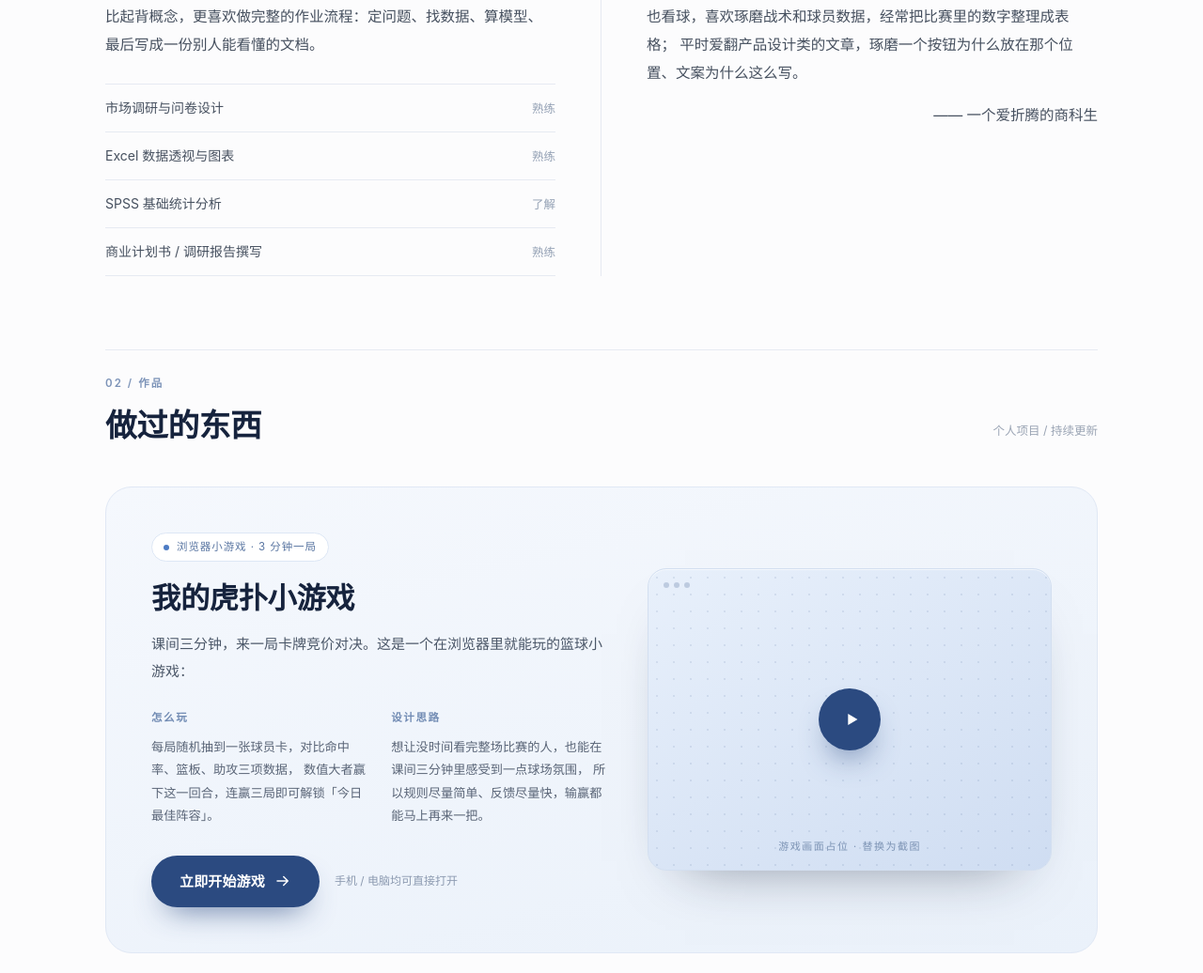
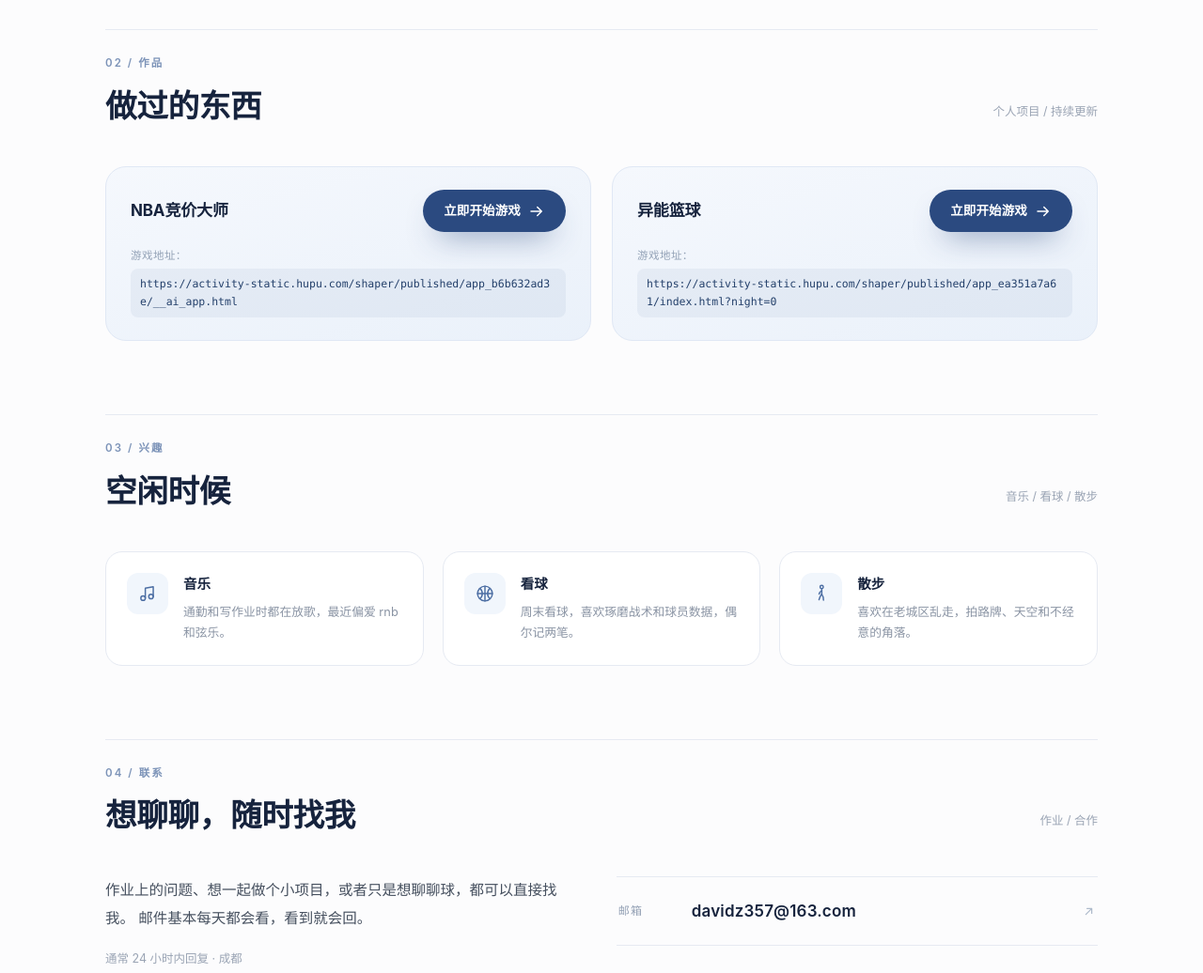
Before and after one commit to DavidZ-735/d, a plain HTML site: page index.html in a window 1280 px wide. Shown: the part 942-1978 px from the top of the page at 94% size. Drawn offline with Linux system fonts and the light colour scheme.

Commit message:
Add files via upload

```diff
--- a/index.html
+++ b/index.html
@@ -10,14 +10,12 @@
   成都大学 · 工商管理 · 课程作业个人主页
   --------------------------------------------------------------------------
   【使用说明】
-  1. 纯 HTML + CSS 单文件，无任何外部依赖（图标全部内联 SVG，图片全部为
-     纯 CSS 占位块），可直接上传到「刘老和同学们」平台或任意静态空间；
+  1. 纯 HTML + CSS 单文件，无任何外部依赖（图标全部内联 SVG），
+     可直接上传到「刘老和同学们」平台或任意静态空间；
   2. 修改内容：用编辑器全局搜索「★」符号，即可逐条定位到需要替换的
-     姓名、专业、文案、图片与链接；
-  3. 替换游戏封面图：把带 class="game-cover" 的 <a> 整段换成
-     <img class="game-cover" src="游戏截图.png" alt="游戏画面"
-          style="object-fit:cover">
-     即可保持同样的圆角与比例（CSS 中已用 border-radius + aspect-ratio 处理）；
+     姓名、专业、文案与链接；
+  3. 作品区是两个游戏链接卡：改按钮的 href 和下方 <code> 里的地址即可，
+     两张卡分别对应两个小游戏；
   4. 换配色：只改 :root 里的 --blue / --blue-deep / --tint 三个变量，
      全站颜色会同步变化；
   5. 顶部导航的「滚动加深」效果使用 CSS 滚动驱动动画实现，Chrome / Edge
@@ -354,29 +352,6 @@ a:focus-visible{
   text-align:right;
 }
 
-/* 能力清单 */
-.skill-list{
-  margin-top:26px;
-  border-top:1px solid var(--line);
-}
-
-.skill-list li{
-  display:flex;
-  align-items:baseline;
-  justify-content:space-between;
-  gap:16px;
-  padding:13px 0;
-  border-bottom:1px solid var(--line);
-  font-size:14px;
-  color:#46505F;
-}
-
-.skill-list em{
-  flex:0 0 auto;
-  font-size:12.5px;
-  color:#93A0B4;
-}
-
 /* ============================================================
    6. 作品：虎扑小游戏（浅蓝底大卡片）
    ============================================================ */
@@ -387,8 +362,13 @@ a:focus-visible{
   gap:22px;
 }
 
-.works-list .game-card{
+/* 游戏区：两张卡并排，横跨作品列表整行 */
+.game-grid{
   grid-column:1 / -1;
+  display:grid;
+  grid-template-columns:1fr 1fr;
+  gap:22px;
+  align-items:stretch;
 }
 
 /* 普通作品卡（当前未启用，新增作品时复制 HTML 中的模板块即可） */
@@ -456,86 +436,67 @@ a:focus-visible{
 .work-item-link:hover{ text-decoration:underline; }
 
 .game-card{
-  display:grid;
-  grid-template-columns:1.06fr .94fr;
-  gap:44px;
-  align-items:center;
-  padding:48px;
+  display:flex;
+  flex-direction:column;
+  gap:16px;
+  padding:24px 26px;
   border:1px solid #E0E8F5;
-  border-radius:28px;
+  border-radius:22px;
   background:linear-gradient(165deg,#F5F8FD 0%,#EAF1FA 100%);
+  transition:transform .4s var(--ease), border-color .4s var(--ease), box-shadow .4s var(--ease);
 }
 
-.game-badge{
-  display:inline-flex;
-  align-items:center;
-  gap:8px;
-  padding:5px 12px;
-  border:1px solid #DDE7F5;
-  border-radius:999px;
-  background:#fff;
-  font-size:11.5px;
-  letter-spacing:.08em;
-  color:#5A76A2;
+.game-card:hover{
+  transform:translateY(-3px);
+  border-color:#D5E2F3;
+  box-shadow:0 24px 46px -32px rgba(22,35,61,.45);
 }
 
-.game-badge i{
-  width:6px;
-  height:6px;
-  flex:0 0 6px;
-  border-radius:50%;
-  background:#4C7BC4;
+/* 名称与按钮同一行，窄屏自动换行 */
+.game-head{
+  display:flex;
+  align-items:center;
+  justify-content:space-between;
+  flex-wrap:wrap;
+  gap:14px 20px;
 }
 
-.game-title{
-  margin-top:18px;
-  font-size:clamp(1.5rem,2.6vw,1.95rem);
-  font-weight:700;
-  line-height:1.35;
+.game-name{
+  font-size:17px;
+  font-weight:650;
   letter-spacing:-.01em;
   color:var(--blue-ink);
-  text-wrap:balance;
 }
 
-.game-lede{
-  margin-top:14px;
-  max-width:38em;
-  font-size:15px;
-  line-height:1.9;
-  color:#4B5768;
+.game-head .btn{
+  padding:11px 22px;
+  font-size:13.5px;
+  gap:8px;
 }
 
-.game-notes{
-  display:grid;
-  grid-template-columns:1fr 1fr;
-  gap:26px;
-  margin:26px 0 30px;
+/* 外链地址：只做可选中复制的文本，不触发新窗口 */
+.game-addr{
+  margin:0;
+  font-size:11.5px;
+  line-height:1.6;
+  letter-spacing:.04em;
+  color:#93A2B6;
 }
-
-.game-notes h4{
-  margin-bottom:8px;
+.game-url{
+  display:block;
+  margin-top:5px;
+  padding:7px 10px;
+  border-radius:8px;
+  background:rgba(43,74,128,.06);
+  color:#24406B;
+  font-family:ui-monospace,SFMono-Regular,Menlo,Consolas,monospace;
   font-size:11.5px;
-  font-weight:600;
-  letter-spacing:.14em;
-  color:#728CB4;
-}
-
-.game-notes p{
-  font-size:13.2px;
-  line-height:1.85;
-  color:#5A6577;
-}
-
-.game-actions{
-  display:flex;
-  align-items:center;
-  flex-wrap:wrap;
-  gap:16px;
-}
-
-.game-hint{
-  font-size:12px;
-  color:#8C9AB0;
+  line-height:1.65;
+  letter-spacing:0;
+  word-break:break-all;
+  -webkit-user-select:all;
+  user-select:all;
+  cursor:text;
 }
 
 /* 主按钮 */
@@ -566,77 +527,6 @@ a:focus-visible{
 
 .btn-primary svg{ transition:transform .3s var(--ease); }
 .btn-primary:hover svg{ transform:translateX(4px); }
-
-/* 游戏封面占位 */
-.game-cover{
-  position:relative;
-  display:grid;
-  place-items:center;
-  aspect-ratio:4 / 3;
-  overflow:hidden;
-  border:1px solid #D3DFF0;
-  border-radius:20px;
-  background-color:#DEE9F8;
-  background-image:
-    radial-gradient(rgba(43,74,128,.10) 1px, transparent 1px),
-    linear-gradient(150deg,#E8F0FB,#CFDDF2);
-  background-size:18px 18px, 100% 100%;
-  box-shadow:0 30px 60px -40px rgba(22,35,61,.55), inset 0 1px 0 rgba(255,255,255,.6);
-  transition:transform .45s var(--ease), box-shadow .45s var(--ease);
-  object-fit:cover;
-}
-
-.game-cover:hover{
-  transform:translateY(-3px);
-  box-shadow:0 36px 66px -40px rgba(22,35,61,.62), inset 0 1px 0 rgba(255,255,255,.6);
-}
-
-/* 模拟浏览器窗口的三个小圆点，暗示这是网页游戏 */
-.game-chrome{
-  position:absolute;
-  top:14px; left:16px;
-  display:flex;
-  gap:5px;
-}
-
-.game-chrome i{
-  width:6px;
-  height:6px;
-  border-radius:50%;
-  background:rgba(43,74,128,.22);
-}
-
-.play{
-  display:grid;
-  place-items:center;
-  width:66px;
-  height:66px;
-  border-radius:50%;
-  color:#fff;
-  background:var(--blue);
-  box-shadow:0 18px 34px -16px rgba(43,74,128,.95);
-  transition:transform .35s var(--ease), background-color .3s var(--ease);
-}
-
-.play svg{
-  width:22px;
-  height:22px;
-  margin-left:3px;
-  fill:currentColor;
-}
-
-.game-cover:hover .play{
-  transform:scale(1.06);
-  background:var(--blue-deep);
-}
-
-.game-cover-note{
-  position:absolute;
-  bottom:16px;
-  font-size:11px;
-  letter-spacing:.14em;
-  color:#7C93B4;
-}
 
 /* ============================================================
    7. 生活兴趣
@@ -809,11 +699,14 @@ a:focus-visible{
   .works-list{ grid-template-columns:repeat(2,1fr); }
 
   .game-card{
-    grid-template-columns:1fr;
-    gap:34px;
-    padding:36px;
+    padding:16px;
+    gap:16px;
   }
-  .game-cover{ aspect-ratio:16 / 10; }
+}
+
+/* 平板竖屏及以下：两张游戏卡改为上下排列，避免名称与按钮挤在一行 */
+@media (max-width:820px){
+  .game-grid{ grid-template-columns:1fr; }
 }
 
 @media (max-width:760px){
@@ -885,6 +778,8 @@ a:focus-visible{
 
   .works-list{ grid-template-columns:1fr; gap:18px; }
 
+  .game-grid{ grid-template-columns:1fr; gap:18px; }
+
   .contact{
     grid-template-columns:1fr;
     gap:26px;
@@ -892,14 +787,11 @@ a:focus-visible{
   .contact-list .label{ flex-basis:48px; }
 
   .game-card{
-    padding:26px 22px;
-    border-radius:22px;
-    gap:28px;
+    padding:18px 16px;
+    border-radius:20px;
+    gap:14px;
   }
-  .game-notes{ grid-template-columns:1fr; gap:20px; margin:22px 0 26px; }
-  .game-actions{ gap:12px; }
   .btn{ width:100%; }
-  .game-hint{ width:100%; text-align:center; }
 
   .life{ grid-template-columns:1fr; gap:14px; }
 
@@ -956,14 +848,10 @@ a:focus-visible{
       </div>
 
       <!-- ★ 姓名：默认 XXX，直接替换成你的名字即可 -->
-      <h1 data-page-node-id="71ODrJYbBaX5mpeUHYPGAB" class="hero-name">张炜.<span data-page-node-id="d5BeZec2tdWzCkgHuV1ZMh" class="hero-dot">.</span></h1>
+
 
       <!-- ★ 身份标签 -->
-      <div data-page-node-id="jw86YVDGK3pS4X2HUGBcZ9" class="hero-tags">
-        <span data-page-node-id="YlbzU7FBleHu56Gs29XUtL">工商管理专业</span>
-        <i data-page-node-id="6Ds6hFLwqQRfFsbmZZGOyF" class="sep" aria-hidden="true"></i>
-        <span data-page-node-id="ADAfZBT9CqLhWIIOLi9tN9">课程作业主页</span>
-      </div>
+
 
       <div data-page-node-id="21BgSz9IN5CfDKnhF6vuzX" class="hero-foot">
         <!-- ★ 个人 slogan，一句即可 -->
@@ -990,7 +878,7 @@ a:focus-visible{
 
   <!-- ============================================================
        关于我
-       ★ 修改处：学业侧文案、能力清单、个人侧文案
+       ★ 修改处：学业侧文案、个人侧文案
        ============================================================ -->
   <section data-page-node-id="DmexUN44rik57uU4THDMVg" class="sec" id="about">
     <div data-page-node-id="yBw0DeGexVcqTJA48S7Tb3" class="wrap">
@@ -1000,7 +888,7 @@ a:focus-visible{
           <span data-page-node-id="6Mg5SF7fAMSU5nRqCvV9uO" class="eyebrow">01 / 关于</span>
           <h2 data-page-node-id="g68N7b2PvhK5831iJAe0IH" class="sec-title">学业，与课堂之外的我</h2>
         </div>
-        <p data-page-node-id="EePacWWeI77JyqUyMxexHN" class="sec-note">课程方向 / 技能清单</p>
+        <p data-page-node-id="EePacWWeI77JyqUyMxexHN" class="sec-note">学业 / 个人</p>
       </div>
 
       <div data-page-node-id="HwLu28hfHVqKwSp4g8Bqpt" class="sec-body about">
@@ -1015,14 +903,6 @@ a:focus-visible{
           <p data-page-node-id="x5DAvEs1qPA4DcD7wMThDC">
             比起背概念，更喜欢做完整的作业流程：定问题、找数据、算模型、最后写成一份别人能看懂的文档。
           </p>
-
-          <!-- ★ 能力清单：可增删条目，右侧「熟练 / 了解」也可改 -->
-          <ul data-page-node-id="jEwVDsJczXVYCYvW2I9OYX" class="skill-list">
-            <li data-page-node-id="dndxtmFsjqOP8fFGRKMEzX"><span data-page-node-id="1bhUDkYojwEoGSk6BLXSIj">市场调研与问卷设计</span><em data-page-node-id="jhMhcKExinHkrIOkYXwvr7">熟练</em></li>
-            <li data-page-node-id="FGctKCPvnCDFwNOjEvrd6o"><span data-page-node-id="K8Iy0FiHOXac9TRdHkNQm8">Excel 数据透视与图表</span><em data-page-node-id="8bm2sZ2ZkYLw8aMEflultb">熟练</em></li>
-            <li data-page-node-id="bmqc2CD0EqTsHHhRNqaQoB"><span data-page-node-id="tCUOj36jgDRBdibVBGbApL">SPSS 基础统计分析</span><em data-page-node-id="2tTddq69zgGUSt0u3GB0Oe">了解</em></li>
-            <li data-page-node-id="s7DQWtE8kMqgrjiKbYlUoW"><span data-page-node-id="BEYPhCaYFa2H71kmPpqrUI">商业计划书 / 调研报告撰写</span><em data-page-node-id="SaAZ0MlFctmd52wu6s4m7B">熟练</em></li>
-          </ul>
         </div>
 
         <!-- 右侧：个人 -->
@@ -1045,11 +925,8 @@ a:focus-visible{
   </section>
 
   <!-- ============================================================
-       作品（目前只有虎扑小游戏这一个，后续有新作品可整段复制卡片）
-       ★ 修改处：游戏标题、介绍文案、「怎么玩」「设计思路」与链接
-       封面替换：把 <a class="game-cover">…</a> 整段换成
-       <img class="game-cover" src="游戏截图.png" alt="游戏画面"
-            style="object-fit:cover">
+       作品（两个虎扑小游戏；后续新增作品可复制列表末尾的模板）
+       ★ 修改处：每个游戏的名称、按钮链接与地址文本
        ============================================================ -->
   <section data-page-node-id="Rc5xdUOMBCpRBcGoPdJjif" class="sec" id="works">
     <div data-page-node-id="AsKYqs3ASBwB9kDtOPuKUb" class="wrap">
@@ -1064,63 +941,51 @@ a:focus-visible{
 
       <div data-page-node-id="b2wDgMGJiXeKo7Pzs6eK16" class="sec-body works-list">
 
-        <!-- 作品列表：卡片会自动排成三列。
-             第一个「虎扑小游戏」是横跨整行的重点卡片；
+        <!-- 作品列表：两张小游戏卡片并排占满整行；
              以后新增作品，复制列表末尾的模板块即可。 -->
 
-        <!-- ---------- 作品：虎扑小游戏 ----------
-             ★ 修改处：游戏标题、介绍文案、「怎么玩」「设计思路」
-             ★★★ 游戏链接共 2 处（① 开始按钮 ② 封面），搜索「游戏链接」
-                 即可定位，两处填同一个地址 ★★★ -->
-        <div data-page-node-id="nQYRHUIboWhFnFgp0t1zLZ" class="game-card" id="game">
+        <!-- ---------- 两个小游戏：桌面并排两列，窄屏自动上下堆叠 ----------
+             ★ 修改处：每张卡的名称、按钮文案、游戏地址
+             ★★★ 每个游戏只有一处 href 需要改（按钮），下方地址文本同步改即可 ★★★ -->
+        <div data-page-node-id="t9XtILxngPHMfnP4ryYrfo" class="game-grid" id="game">
 
-          <div data-page-node-id="GHcTCGAOngzzh6YzZcmoJZ" class="game-copy">
-            <span data-page-node-id="FYHrnHSi72ErTQqVjXgupA" class="game-badge"><i data-page-node-id="cE9aqSPXcKXzCJjMK0Fbh2" aria-hidden="true"></i>浏览器小游戏 · 3 分钟一局</span>
+          <!-- ================= 游戏 01 ================= -->
+          <div data-page-node-id="GJp4GGUhQA5HmOgYq8ZwrQ" class="game-card">
 
-            <!-- ★ 游戏标题 -->
-            <h3 data-page-node-id="qCLMzP3Nv1l3hoHojo2b0f" class="game-title">我的虎扑小游戏</h3>
+            <div data-page-node-id="BISXB8YO6UZU92uCusgiIC" class="game-head">
+              <!-- ★ 游戏名称：可自行修改，或直接删掉这一行 -->
+              <h3 data-page-node-id="ahQFWeeyejEhrjNcIDeOXX" class="game-name">NBA竞价大师</h3>
 
-            <!-- ★ 游戏总介绍 -->
-            <p data-page-node-id="wtpCgedHZZjNzbkFBl8bEs" class="game-lede">课间三分钟，来一局卡牌竞价对决。这是一个在浏览器里就能玩的篮球小游戏： </p>
-
-            <div data-page-node-id="k43Ya032yBVE2EKY1CzV19" class="game-notes">
-              <div data-page-node-id="vbNfNn3KIH77ReGd8uc3kv">
-                <h4 data-page-node-id="aUGGmcTibxateAEKUKcN6m">怎么玩</h4>
-                <p data-page-node-id="MOwPVEtM2BC5Go4mmRLNku">
-                  每局随机抽到一张球员卡，对比命中率、篮板、助攻三项数据，
-                  数值大者赢下这一回合，连赢三局即可解锁「今日最佳阵容」。
-                </p>
-              </div>
-              <div data-page-node-id="P4AgbVe7WM5tFCSeGe354l">
-                <h4 data-page-node-id="ituK4of7AqeA0thWuHqm4T">设计思路</h4>
-                <p data-page-node-id="cylsXjkwj4gyh1yMvzBDp5">
-                  想让没时间看完整场比赛的人，也能在课间三分钟里感受到一点球场氛围，
-                  所以规则尽量简单、反馈尽量快，输赢都能马上再来一把。
-                </p>
-              </div>
+              <!-- 游戏 01 链接：开始按钮 -->
+              <a data-page-node-id="Fyi71GYaeHrffT6Dl5sO4F" class="btn btn-primary" href="https://activity-static.hupu.com/shaper/published/app_b6b632ad3e/__ai_app.html" target="_blank" rel="noopener">
+                立即开始游戏
+                <svg data-page-node-id="zkyhdKN3ZJyLJOuqBCoY4C" width="18" height="18" viewBox="0 0 24 24" fill="none" stroke="currentColor" stroke-width="2" stroke-linecap="round" stroke-linejoin="round" aria-hidden="true"><path data-page-node-id="rDVdhmEjah89qYgCna89Mn" d="M4 12h15M13 6l6 6-6 6"></path></svg>
+              </a>
             </div>
 
-            <div data-page-node-id="Pa9McQeDrZL6LdaJswxPG2" class="game-actions">
-              <!-- 游戏链接 ①：开始按钮（把 href="#" 换成你的小游戏地址） -->
-              <a data-page-node-id="avjhK84PJFF51MCE8CQoN7" class="btn btn-primary" href="#" target="_blank" rel="noopener">
-                立即开始游戏
-                <svg data-page-node-id="AcBMdNTgpRFVdzr5y6itEw" width="18" height="18" viewBox="0 0 24 24" fill="none" stroke="currentColor" stroke-width="2" stroke-linecap="round" stroke-linejoin="round" aria-hidden="true"><path data-page-node-id="3VEjVsIFl5YOwStW1Mq5TN" d="M4 12h15M13 6l6 6-6 6"></path></svg>
-              </a>
-              <span data-page-node-id="BYGCOFqSrEntB4wDeV2kzD" class="game-hint">手机 / 电脑均可直接打开</span>
-            </div>
+            <!-- 备用：同一地址以文本形式保留，平台限制跳转时可手动复制 -->
+            <p data-page-node-id="K6PwXffKd5VW1vzXvYAdZG" class="game-addr">游戏地址：<code data-page-node-id="7mxW0LV9kT0GsFvyVbo1Li" data-pnid-children="NKaLN40m28NSUlxMnFNArC" class="game-url">https://activity-static.hupu.com/shaper/published/app_b6b632ad3e/__ai_app.html</code></p>
+
           </div>
 
-          <!-- 游戏封面占位。换成真实截图：
-               <img class="game-cover" src="游戏截图.png" alt="游戏画面"
-                    style="object-fit:cover"> -->
-          <!-- 游戏链接 ②：封面（与上面的按钮填同一个地址） -->
-          <a data-page-node-id="UAiR2uCHzB0xfr81NV6Kvy" class="game-cover" href="#" target="_blank" rel="noopener" aria-label="立即开始游戏">
-            <span data-page-node-id="rUvX7GGW2Cdm3JZqyKVie8" class="game-chrome" aria-hidden="true"><i data-page-node-id="5y4aUPk7GXB6tlBMw9rLe5"></i><i data-page-node-id="mGlMqCyx79uPiIuyboyDKn"></i><i data-page-node-id="MEIdPgI5SdAbrh7kB9H7nr"></i></span>
-            <span data-page-node-id="F6YggiY1MKRVBLAdO4LYDS" class="play" aria-hidden="true">
-              <svg data-page-node-id="6IjL5JLK7zdPjiw1lladmt" viewBox="0 0 24 24"><path data-page-node-id="8iZkAGy2tWLc7nOqmJKZG4" d="M8 5.5v13l11-6.5z"></path></svg>
-            </span>
-            <span data-page-node-id="lREnr2zXEaGFDoFsisgn2Y" class="game-cover-note">游戏画面占位 · 替换为截图</span>
-          </a>
+          <!-- ================= 游戏 02 ================= -->
+          <div data-page-node-id="8DXmDKCGwbyPcpPlMHtdG4" class="game-card">
+
+            <div data-page-node-id="saVyh7G5rrTs7EUzfwwaY5" class="game-head">
+              <!-- ★ 游戏名称：可自行修改，或直接删掉这一行 -->
+              <h3 data-page-node-id="blHZAUtDctKf0IMLpTCaTi" class="game-name">异能篮球</h3>
+
+              <!-- 游戏 02 链接：开始按钮 -->
+              <a data-page-node-id="SQjOiDrIlCwyKdXZiMqdcA" class="btn btn-primary" href="https://activity-static.hupu.com/shaper/published/app_ea351a7a61/index.html?night=0" target="_blank" rel="noopener">
+                立即开始游戏
+                <svg data-page-node-id="ze3ZH0R1ZX1mgSAlZP7MdV" width="18" height="18" viewBox="0 0 24 24" fill="none" stroke="currentColor" stroke-width="2" stroke-linecap="round" stroke-linejoin="round" aria-hidden="true"><path data-page-node-id="FJLJOQ4xUkgrMxgvaRs8zm" d="M4 12h15M13 6l6 6-6 6"></path></svg>
+              </a>
+            </div>
+
+            <!-- 备用：同一地址以文本形式保留，平台限制跳转时可手动复制 -->
+            <p data-page-node-id="0VSIWKkvZEM9lKdYBLyszc" class="game-addr">游戏地址：<code data-page-node-id="N570UXIetT9PhqWDQvBm8c" data-pnid-children="fqJ7dVimKw9NjEB068srfV" class="game-url">https://activity-static.hupu.com/shaper/published/app_ea351a7a61/index.html?night=0</code></p>
+
+          </div>
 
         </div>
 
```
